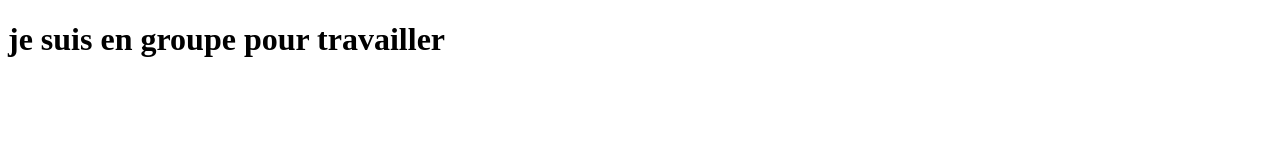
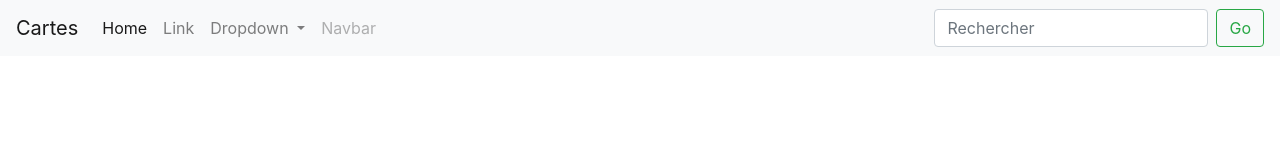
Before and after one commit to TibalT-Gendron/Landing_page, a plain HTML site: page index.html in a window 1280 px wide. Drawn offline with nearby package versions, Linux system fonts and the light colour scheme.

Commit message:
ajout de navbar dans mon index

```diff
--- a/index.html
+++ b/index.html
@@ -2,15 +2,51 @@
 <html lang="en">
 
 <head>
+    <link rel="stylesheet" href="https://maxcdn.bootstrapcdn.com/bootstrap/4.0.0/css/bootstrap.min.css"
+        integrity="sha384-Gn5384xqQ1aoWXA+058RXPxPg6fy4IWvTNh0E263XmFcJlSAwiGgFAW/dAiS6JXm" crossorigin="anonymous">
     <meta charset="UTF-8">
     <meta name="viewport" content="width=device-width, initial-scale=1.0">
     <title>Document</title>
 </head>
 
 <body>
-    <h1>
-        je suis en groupe pour travailler
-    </h1>
+    <nav class="navbar navbar-expand-lg navbar-light bg-light">
+        <a class="navbar-brand" href="#">Cartes</a>
+        <button class="navbar-toggler" type="button" data-toggle="collapse" data-target="#navbarSupportedContent"
+            aria-controls="navbarSupportedContent" aria-expanded="false" aria-label="Toggle navigation">
+            <span class="navbar-toggler-icon"></span>
+        </button>
+
+        <div class="collapse navbar-collapse" id="navbarSupportedContent">
+            <ul class="navbar-nav mr-auto">
+                <li class="nav-item active">
+                    <a class="nav-link" href="#">Home <span class="sr-only">(current)</span></a>
+                </li>
+                <li class="nav-item">
+                    <a class="nav-link" href="#">Link</a>
+                </li>
+                <li class="nav-item dropdown">
+                    <a class="nav-link dropdown-toggle" href="#" id="navbarDropdown" role="button"
+                        data-toggle="dropdown" aria-haspopup="true" aria-expanded="false">
+                        Dropdown
+                    </a>
+                    <div class="dropdown-menu" aria-labelledby="navbarDropdown">
+                        <a class="dropdown-item" href="#">Action</a>
+                        <a class="dropdown-item" href="#">Another action</a>
+                        <div class="dropdown-divider"></div>
+                        <a class="dropdown-item" href="#">Something else here</a>
+                    </div>
+                </li>
+                <li class="nav-item">
+                    <a class="nav-link disabled" href="#">Navbar</a>
+                </li>
+            </ul>
+            <form class="form-inline my-2 my-lg-0">
+                <input class="form-control mr-sm-2" type="search" placeholder="Rechercher" aria-label="Search">
+                <button class="btn btn-outline-success my-2 my-sm-0" type="submit">Go</button>
+            </form>
+        </div>
+    </nav>
 </body>
 
 </html>
```
